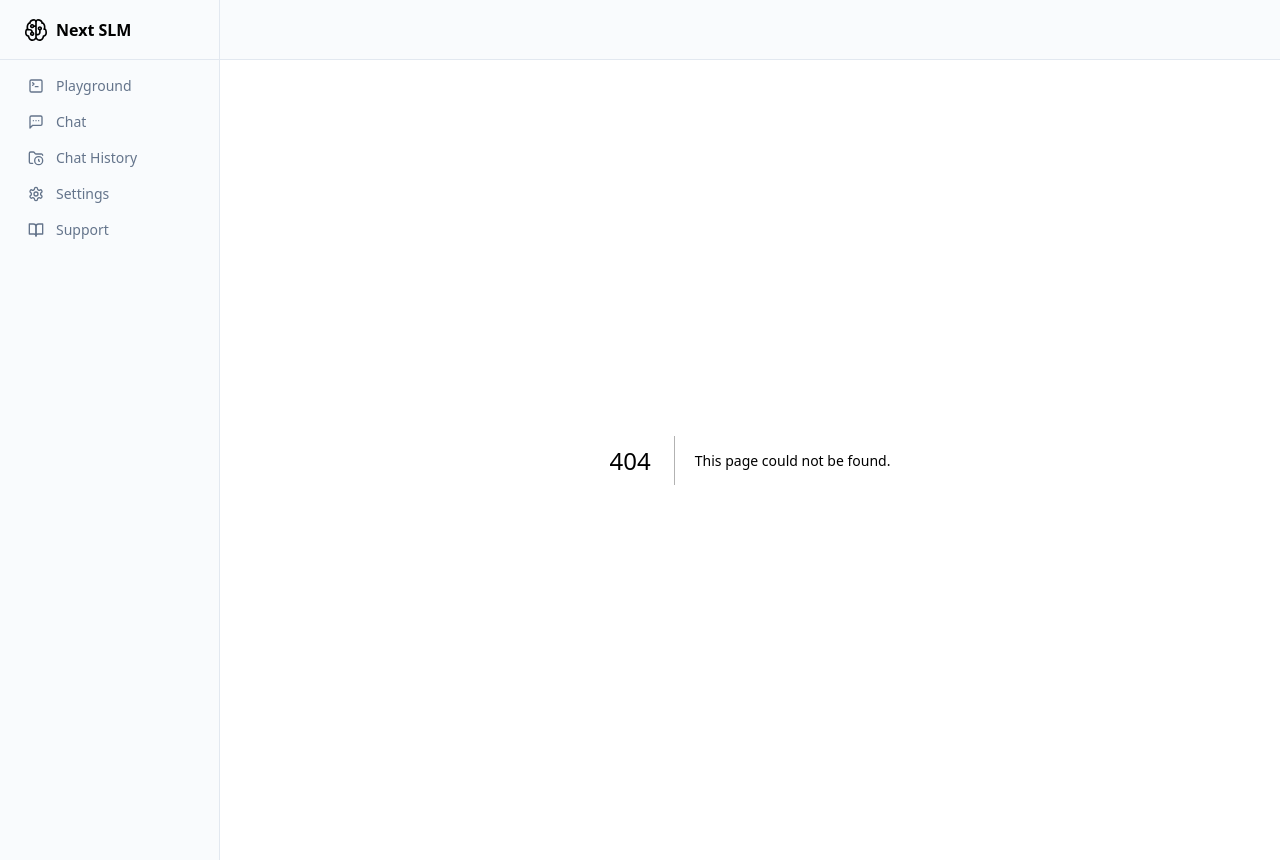
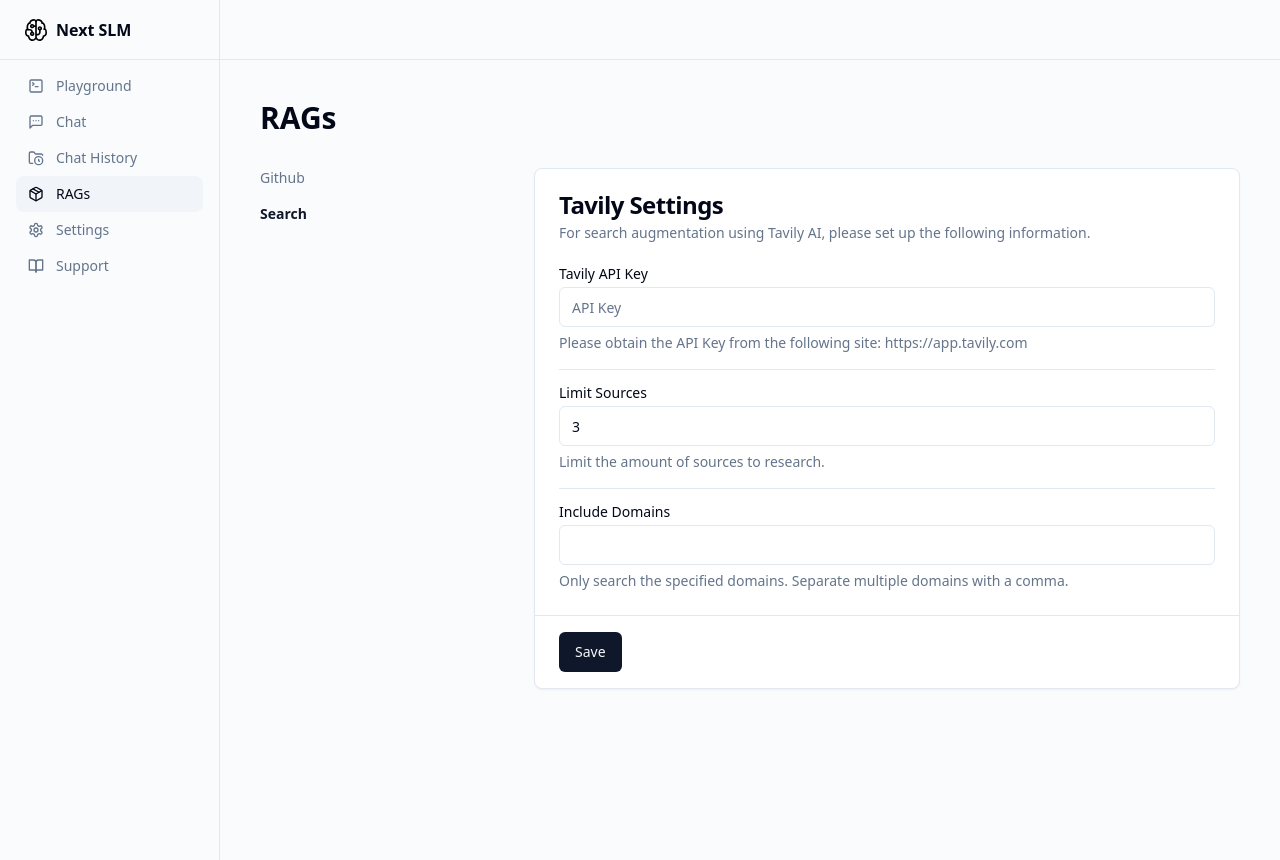
Before and after one commit to PUREUMYI/next-slm-ux-playground, a Next.js app: page /rags/search in a window 1280 px wide. Before the commit this address had no page. Built offline with nearby package versions, Linux system fonts and the light colour scheme.

Commit message:
* SubMenu, RAGs 추가 * Settings 정리 * RAGs > search 추가

```diff
--- a/src/components/SideMenu.tsx
+++ b/src/components/SideMenu.tsx
@@ -2,6 +2,7 @@ import {
   BookOpen,
   FolderClock,
   MessageSquareMore,
+  Package,
   Settings,
   SquareTerminal,
 } from "lucide-react";
@@ -34,6 +35,13 @@ export const SideMenu = () => {
       icon: <FolderClock className="h-4 w-4" />,
       token: "/history",
       disabled: true,
+    },
+    {
+      url: "/rags/search",
+      name: "RAGs",
+      icon: <Package className="h-4 w-4" />,
+      token: "/rags",
+      disabled: false,
     },
     {
       url: "/settings/general",
--- /dev/null
+++ b/src/pages/rags/search.tsx
@@ -0,0 +1,112 @@
+import { Button } from "@/components/ui/button";
+import {
+  Card,
+  CardContent,
+  CardDescription,
+  CardFooter,
+  CardHeader,
+  CardTitle,
+} from "@/components/ui/card";
+import { Input } from "@/components/ui/input";
+import { Label } from "@/components/ui/label";
+import { Separator } from "@/components/ui/separator";
+import Link from "next/link";
+import { useState } from "react";
+
+const GeneralPage = () => {
+  const [apiKey, setApiKey] = useState("");
+  const [limitSources, setLimitSources] = useState(3);
+  const [includeDomains, setIncludeDomains] = useState("");
+
+  const handleApiKey = (e) => {
+    setApiKey(e.target.value);
+  };
+
+  return (
+    <div className="flex min-h-screen w-full flex-col">
+      <main className="flex min-h-[calc(100vh_-_theme(spacing.16))] flex-1 flex-col gap-4 bg-muted/40 p-4 md:gap-8 md:p-10">
+        <div className="mx-auto grid w-full max-w-6xl gap-2">
+          <h1 className="text-3xl font-semibold">RAGs</h1>
+        </div>
+        <div className="mx-auto grid w-full max-w-6xl items-start gap-6 md:grid-cols-[180px_1fr] lg:grid-cols-[250px_1fr]">
+          <nav
+            className="grid gap-4 text-sm text-muted-foreground"
+            x-chunk="dashboard-04-chunk-0"
+          >
+            <Link href="/underconstruction">Github</Link>
+            <Link href="#" className="font-semibold text-primary">
+              Search
+            </Link>
+          </nav>
+          <div className="grid gap-6">
+            <Card x-chunk="dashboard-04-chunk-1">
+              <CardHeader>
+                <CardTitle>Tavily Settings</CardTitle>
+                <CardDescription>
+                  For search augmentation using Tavily AI, please set up the
+                  following information.
+                </CardDescription>
+              </CardHeader>
+              <CardContent>
+                <form>
+                  <div className="grid w-full gap-1.5">
+                    <Label>Tavily API Key</Label>
+                    <Input
+                      type="text"
+                      value={apiKey}
+                      onChange={(e) => setApiKey(e.target.value)}
+                      placeholder="API Key"
+                    />
+                    <p className="text-sm text-muted-foreground">
+                      Please obtain the API Key from the following site:
+                      https://app.tavily.com
+                    </p>
+                  </div>
+
+                  <Separator className="my-4" />
+
+                  <div className="grid w-full gap-1.5">
+                    <Label>Limit Sources</Label>
+                    <Input
+                      type="number"
+                      min={1}
+                      max={20}
+                      value={limitSources}
+                      onChange={(e) =>
+                        setLimitSources(parseInt(e.target.value))
+                      }
+                      placeholder="Limit Sources"
+                    />
+                    <p className="text-sm text-muted-foreground">
+                      Limit the amount of sources to research.
+                    </p>
+                  </div>
+
+                  <Separator className="my-4" />
+
+                  <div className="grid w-full gap-1.5">
+                    <Label>Include Domains</Label>
+                    <Input
+                      type="text"
+                      value={includeDomains}
+                      onChange={(e) => setIncludeDomains(e.target.value)}
+                    />
+                    <p className="text-sm text-muted-foreground">
+                      Only search the specified domains. Separate multiple
+                      domains with a comma.
+                    </p>
+                  </div>
+                </form>
+              </CardContent>
+              <CardFooter className="border-t px-6 py-4">
+                <Button>Save</Button>
+              </CardFooter>
+            </Card>
+          </div>
+        </div>
+      </main>
+    </div>
+  );
+};
+
+export default GeneralPage;
--- a/src/pages/settings/general.tsx
+++ b/src/pages/settings/general.tsx
@@ -58,7 +58,6 @@ const GeneralPage = () => {
             </Link>
             <Link href="/settings/ollama">Ollama</Link>
             <Link href="/settings/keys">Keys</Link>
-            <Link href="/underconstruction">Github</Link>
           </nav>
           <div className="grid gap-6">
             <Card x-chunk="dashboard-04-chunk-1">
--- a/src/pages/settings/keys.tsx
+++ b/src/pages/settings/keys.tsx
@@ -48,7 +48,6 @@ const GeneralPage = () => {
             <Link href="#" className="font-semibold text-primary">
               Keys
             </Link>
-            <Link href="/underconstruction">Github</Link>
           </nav>
           <div className="grid gap-6">
             <Card x-chunk="dashboard-04-chunk-1">
--- a/src/pages/settings/ollama.tsx
+++ b/src/pages/settings/ollama.tsx
@@ -59,7 +59,6 @@ const OllamaPage = () => {
               Ollama
             </Link>
             <Link href="/settings/keys">Keys</Link>
-            <Link href="/underconstruction">Github</Link>
           </nav>
           <div className="grid gap-6">
             <Card x-chunk="dashboard-04-chunk-1">
```
